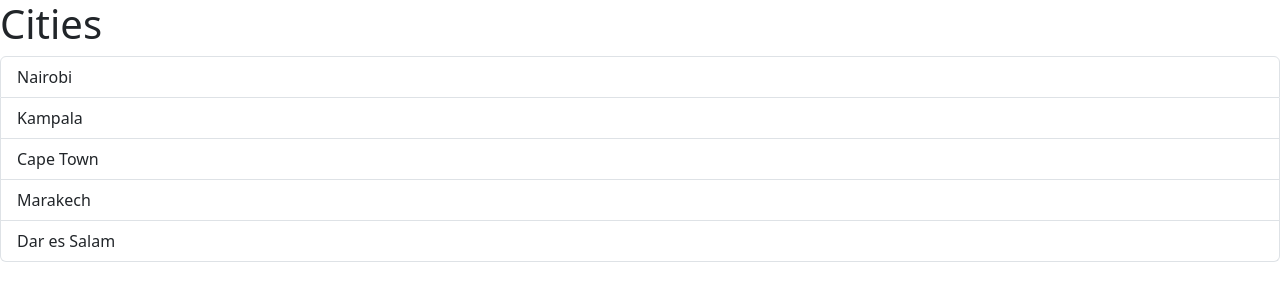
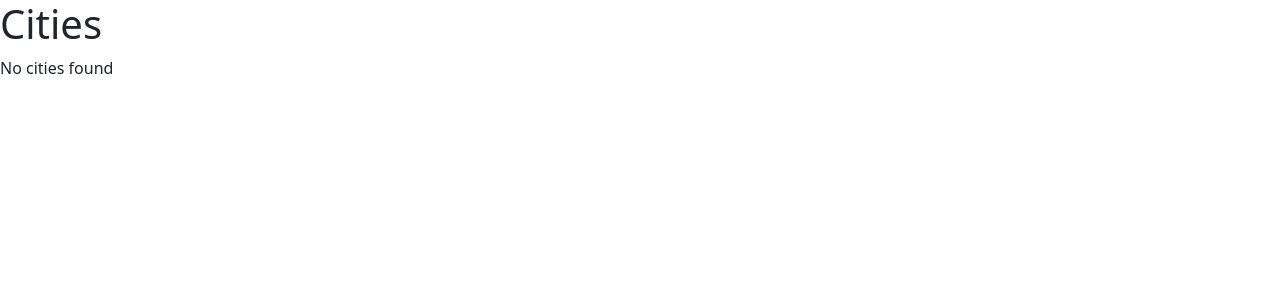
Before and after one commit to alex-njuguna/discover-games, a React (Vite) app in the folder dashboard/: page / in a window 1280 px wide. Shown: the top 300 px of the page. Built offline with nearby package versions, Linux system fonts and the light colour scheme.

Commit message:
conditionals implementation

```diff
--- a/dashboard/src/components/ListGroup.tsx
+++ b/dashboard/src/components/ListGroup.tsx
@@ -1,15 +1,10 @@
 function ListGroup() {
-  const cities = [
-    "Nairobi",
-    "Kampala",
-    "Cape Town",
-    "Marakech",
-    "Dar es Salam",
-  ];
-
+  let cities = ["Nairobi", "Kampala", "Cape Town", "Marakech", "Dar es Salam"];
+  cities = [];
   return (
     <>
       <h1>Cities</h1>
+      {cities.length === 0 && <p>No cities found</p>}
       <ul className="list-group">
         {cities.map((city) => (
           <li key={city} className="list-group-item">
```
